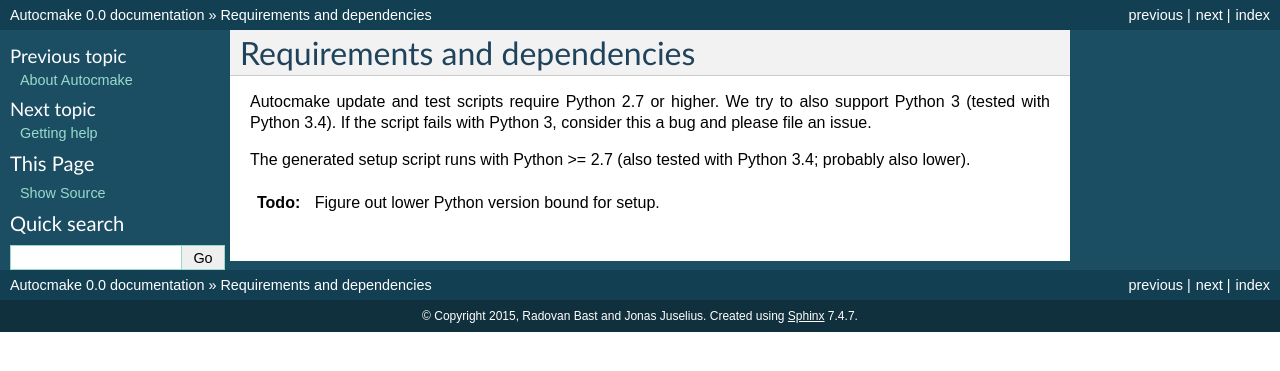
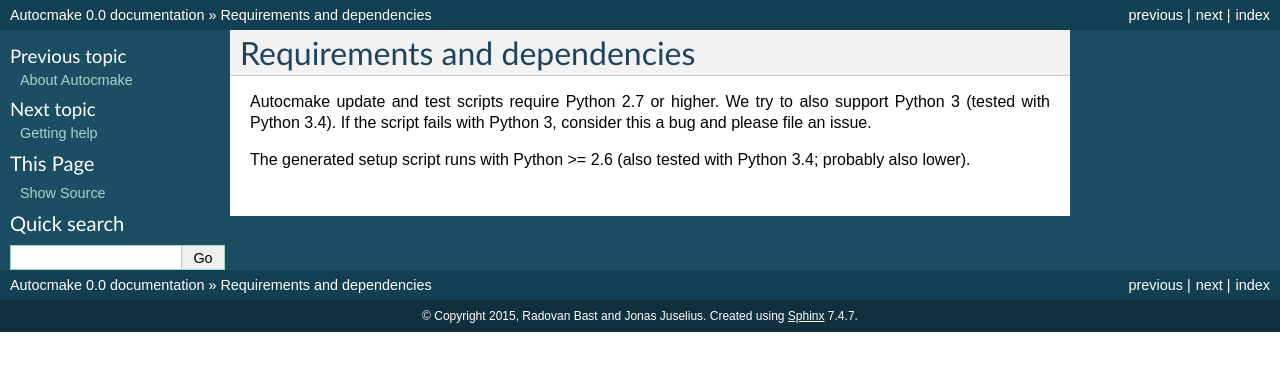
Before and after one commit to dev-cafe/autocmake, a Sphinx documentation site: the page built from doc/general/requirements.rst, in a window 1280 px wide. Shown: the top 371 px of the page. Built offline with Sphinx 7.4.7, drawn with Linux system fonts in a browser that asks for light colours.

Commit message:
setup script runs with python 2.6

```diff
--- a/doc/general/requirements.rst
+++ b/doc/general/requirements.rst
@@ -7,9 +7,5 @@
 support Python 3 (tested with Python 3.4). If the script fails with Python 3,
 consider this a bug and please file an issue.
 
-The generated setup script runs with Python >= 2.7 (also tested with Python
+The generated setup script runs with Python >= 2.6 (also tested with Python
 3.4; probably also lower).
-
-.. todo::
-
-   Figure out lower Python version bound for setup.
```
